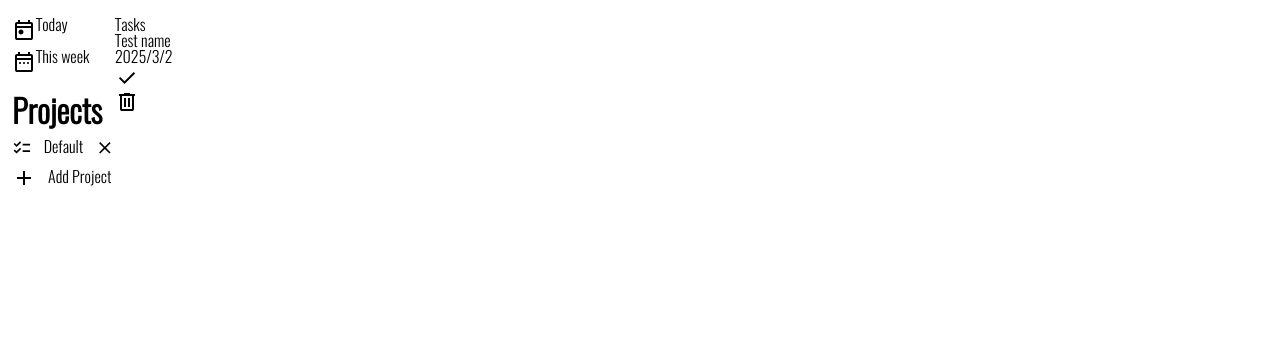
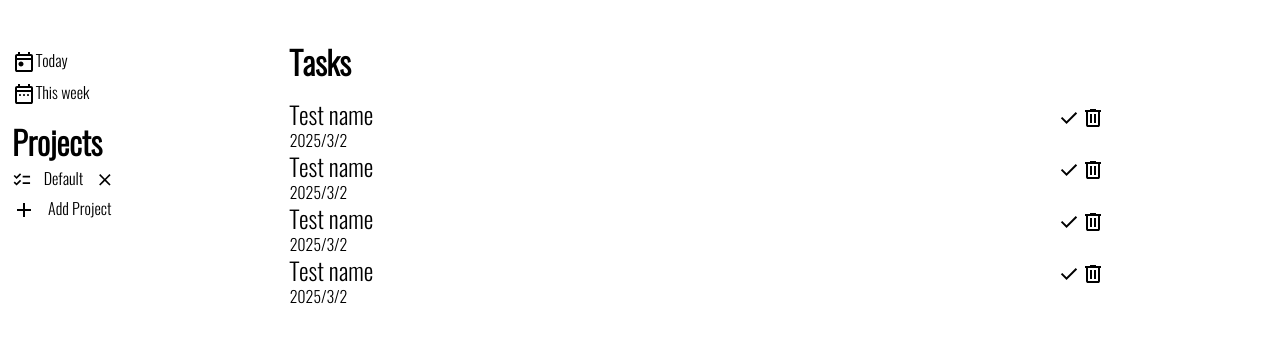
Before and after one commit to daniellonsdale/odin-todo-list, a website built with webpack: page src/template.html in a window 1280 px wide. Shown: the part 71-414 px from the top of the page. Built offline with nearby package versions, Linux system fonts and the light colour scheme.

Commit message:
Complete init styling

```diff
--- a/src/styles.css
+++ b/src/styles.css
@@ -56,6 +56,10 @@ body .sidebar{
 body .main-content{
     grid-column: 2 / 3;
     grid-row: 2 / 3;
+
+    display: flex;
+    align-items: baseline;
+    justify-content: center;
 }
 
 svg {
@@ -79,10 +83,12 @@ header .header-title-container{
     display: flex;
     flex-direction: column;
     gap: 8px;
+    padding-top: 32px;
 }
 
 .date-nav .date-group{
     display: flex;
+    align-items: center;
 }
 
 .sidebar .project-nav{
@@ -107,3 +113,42 @@ header .header-title-container{
     font-size: 2rem;
     font-weight: 600;
 }
+
+.main-content .main-content-container{
+    display: flex;
+    flex-direction: column;
+
+    width: 70%;
+    padding-top: 32px;
+}
+
+.main-content-container h2{
+    font-size: 2rem;
+    font-weight: 600;
+    margin-bottom: 24px;
+}
+
+.main-content-container .tasks-container{
+    display: flex;
+    flex-direction: column;
+    gap: 8px;
+}
+
+.main-content-container .task-card{
+    display: flex;
+    justify-content: space-between;
+}
+
+.task-card .task-card-left-container{
+    display: flex;
+    flex-direction: column;
+    gap: 4px;
+}
+
+.task-card-left-container .task-name{
+    font-size: 1.5rem;
+}
+
+.task-card .task-card-right-container{
+    display: flex;
+}
--- a/src/template.html
+++ b/src/template.html
@@ -37,6 +37,36 @@
                         <div class="delete-task"><svg xmlns="http://www.w3.org/2000/svg" height="24px" viewBox="0 -960 960 960" width="24px" fill="currentcolor"><path d="M280-120q-33 0-56.5-23.5T200-200v-520h-40v-80h200v-40h240v40h200v80h-40v520q0 33-23.5 56.5T680-120H280Zm400-600H280v520h400v-520ZM360-280h80v-360h-80v360Zm160 0h80v-360h-80v360ZM280-720v520-520Z"/></svg></div>
                     </div>
                 </div>
+                <div class="task-card">
+                    <div class="task-card-left-container">
+                        <div class="task-name">Test name</div>
+                        <div class="task-date">2025/3/2</div>
+                    </div>
+                    <div class="task-card-right-container">
+                        <div class="complete-task"><svg xmlns="http://www.w3.org/2000/svg" height="24px" viewBox="0 -960 960 960" width="24px" fill="currentcolor"><path d="M382-240 154-468l57-57 171 171 367-367 57 57-424 424Z"/></svg></div>
+                        <div class="delete-task"><svg xmlns="http://www.w3.org/2000/svg" height="24px" viewBox="0 -960 960 960" width="24px" fill="currentcolor"><path d="M280-120q-33 0-56.5-23.5T200-200v-520h-40v-80h200v-40h240v40h200v80h-40v520q0 33-23.5 56.5T680-120H280Zm400-600H280v520h400v-520ZM360-280h80v-360h-80v360Zm160 0h80v-360h-80v360ZM280-720v520-520Z"/></svg></div>
+                    </div>
+                </div>
+                <div class="task-card">
+                    <div class="task-card-left-container">
+                        <div class="task-name">Test name</div>
+                        <div class="task-date">2025/3/2</div>
+                    </div>
+                    <div class="task-card-right-container">
+                        <div class="complete-task"><svg xmlns="http://www.w3.org/2000/svg" height="24px" viewBox="0 -960 960 960" width="24px" fill="currentcolor"><path d="M382-240 154-468l57-57 171 171 367-367 57 57-424 424Z"/></svg></div>
+                        <div class="delete-task"><svg xmlns="http://www.w3.org/2000/svg" height="24px" viewBox="0 -960 960 960" width="24px" fill="currentcolor"><path d="M280-120q-33 0-56.5-23.5T200-200v-520h-40v-80h200v-40h240v40h200v80h-40v520q0 33-23.5 56.5T680-120H280Zm400-600H280v520h400v-520ZM360-280h80v-360h-80v360Zm160 0h80v-360h-80v360ZM280-720v520-520Z"/></svg></div>
+                    </div>
+                </div>
+                <div class="task-card">
+                    <div class="task-card-left-container">
+                        <div class="task-name">Test name</div>
+                        <div class="task-date">2025/3/2</div>
+                    </div>
+                    <div class="task-card-right-container">
+                        <div class="complete-task"><svg xmlns="http://www.w3.org/2000/svg" height="24px" viewBox="0 -960 960 960" width="24px" fill="currentcolor"><path d="M382-240 154-468l57-57 171 171 367-367 57 57-424 424Z"/></svg></div>
+                        <div class="delete-task"><svg xmlns="http://www.w3.org/2000/svg" height="24px" viewBox="0 -960 960 960" width="24px" fill="currentcolor"><path d="M280-120q-33 0-56.5-23.5T200-200v-520h-40v-80h200v-40h240v40h200v80h-40v520q0 33-23.5 56.5T680-120H280Zm400-600H280v520h400v-520ZM360-280h80v-360h-80v360Zm160 0h80v-360h-80v360ZM280-720v520-520Z"/></svg></div>
+                    </div>
+                </div>
             </div>
         </div>
     </div>
```
